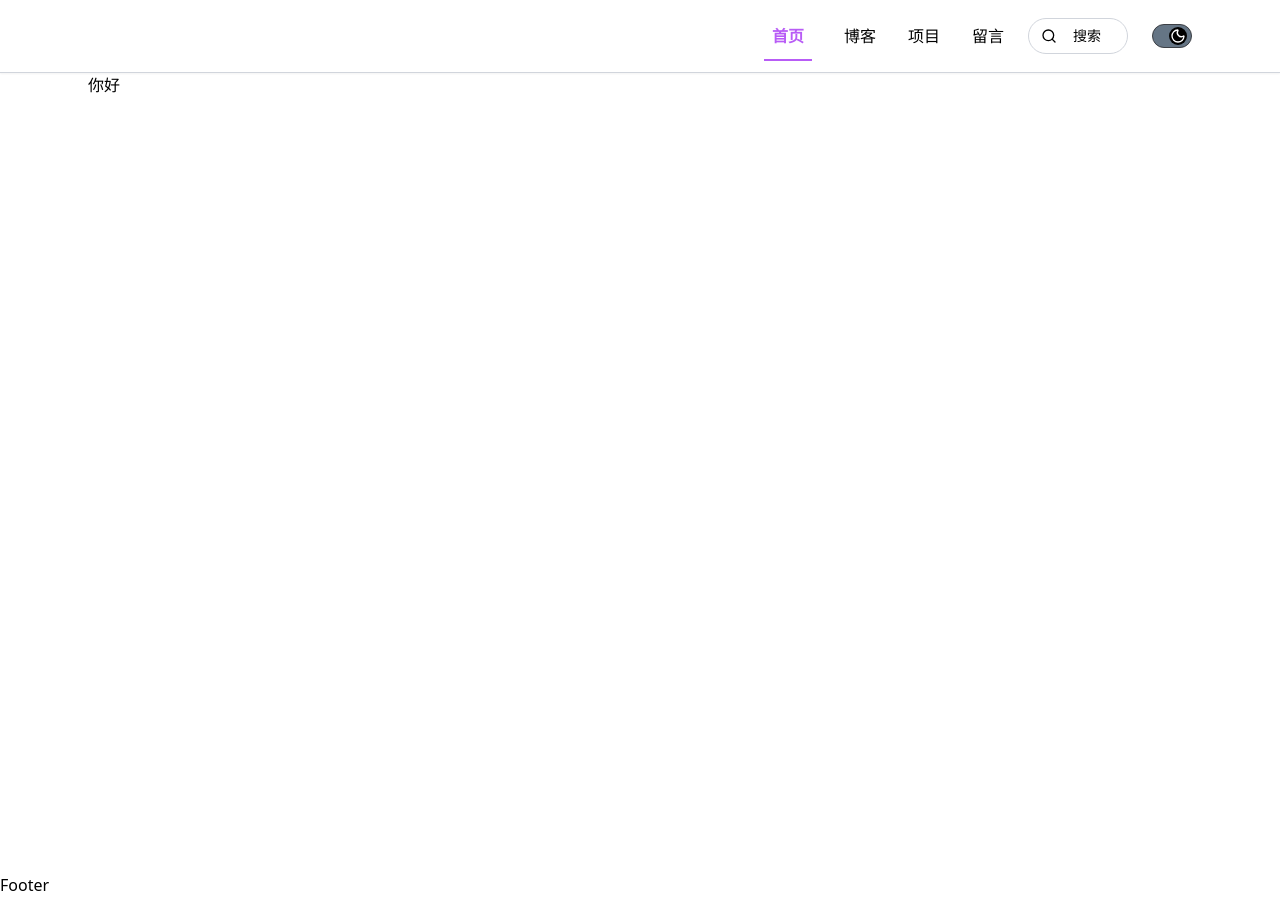
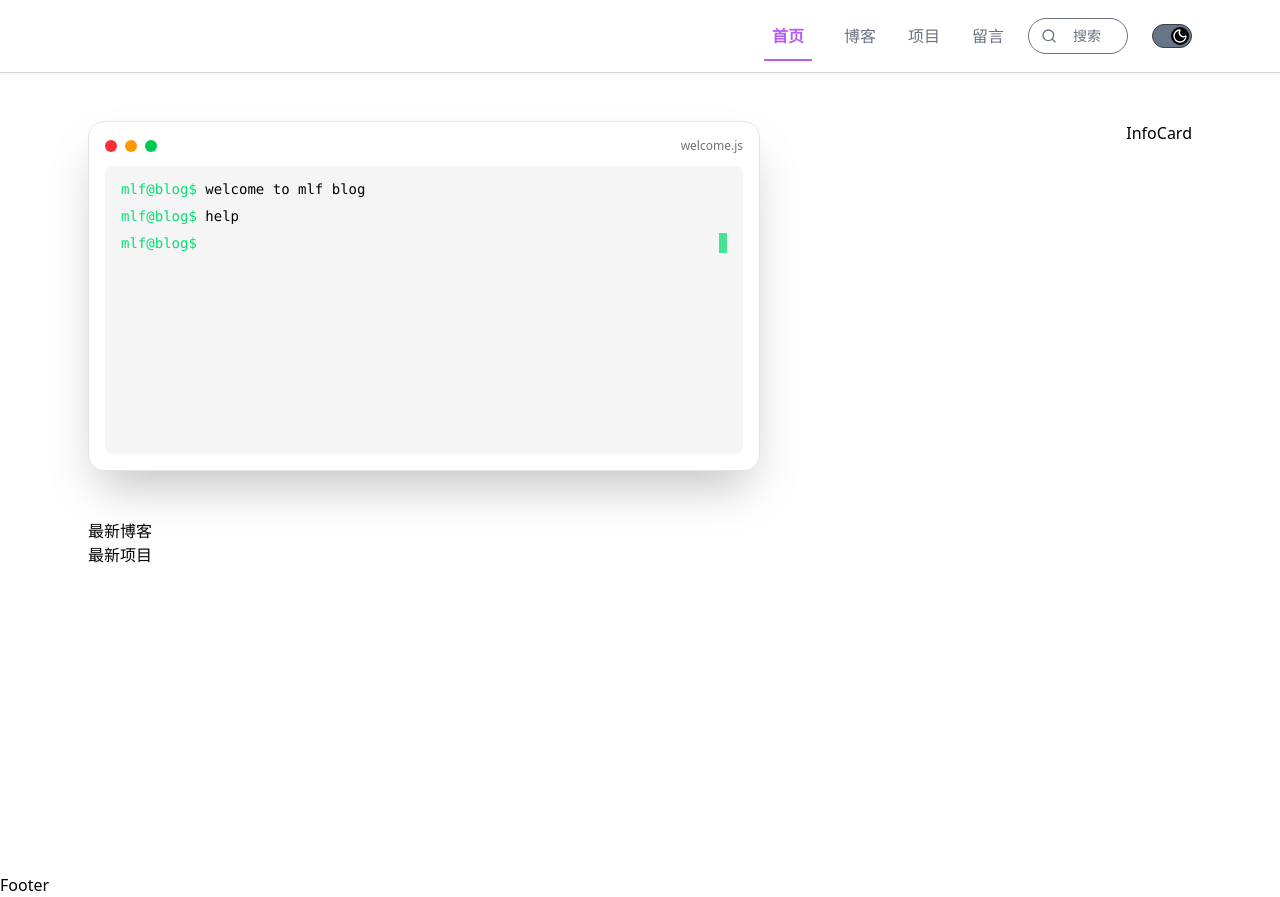
Before and after one commit to milaifeng/portfolio, a Next.js app: page / in a window 1280 px wide. Built offline with nearby package versions, Linux system fonts and the light colour scheme.

Commit message:
添加了一个命令行窗口

```diff
--- /dev/null
+++ b/app/guesbook/page.tsx
@@ -0,0 +1,5 @@
+const guesbookPage = () => {
+  return <div>欢迎来到留言板</div>;
+};
+
+export default guesbookPage;
--- a/app/layout.tsx
+++ b/app/layout.tsx
@@ -28,7 +28,7 @@ export default function RootLayout({
   return (
     <html lang="zh" suppressHydrationWarning>
       <body
-        className={`${geistSans.variable} ${geistMono.variable} antialiased`}
+        className={`${geistSans.variable} ${geistMono.variable} antialiased dark:bg-[#1b1b1f] transition-colors duration-300`}
       >
         <ThemeProvider
           attribute="class"
--- a/app/page.tsx
+++ b/app/page.tsx
@@ -1,3 +1,15 @@
+import Terminal from "@/components/home/Terminal";
+import InfoCard from "@/components/home/InfoCard";
+
 export default function Home() {
-  return <div>你好</div>;
+  return (
+    <div>
+      <div className="flex py-12 justify-between">
+        <Terminal />
+        <InfoCard />
+      </div>
+      <div>最新博客</div>
+      <div>最新项目</div>
+    </div>
+  );
 }
--- a/components/Footer.tsx
+++ b/components/Footer.tsx
@@ -1,5 +1,5 @@
 const Footer = () => {
-  return <div>Footer</div>;
+  return <footer>Footer</footer>;
 };
 
 export default Footer;
--- a/components/Header.tsx
+++ b/components/Header.tsx
@@ -14,32 +14,28 @@ const items = [
   { id: 0, label: "首页", href: "/" },
   { id: 1, label: "博客", href: "/blog" },
   { id: 2, label: "项目", href: "/projects" },
-  { id: 3, label: "留言", href: "/message" },
+  { id: 3, label: "留言", href: "/guesbook" },
 ];
 const Header = () => {
   const path = usePathname();
   const { theme } = useTheme();
-  console.log(path);
+  const logoPath = theme === "light" ? logoDrak : logoLight;
   return (
-    <header className="border-b border-gray-300 shadow-xs dark:border-[#000000]">
+    <header className="border-b border-gray-300 shadow-xs dark:border-[#000000] dark:bg-[#1b1b1f] transition-colors duration-300">
       <div className="max-w-6xl mx-auto flex justify-between h-18 items-center px-6">
         <Link href="/">
-          <Image
-            src={theme === "light" ? logoDrak : logoLight}
-            alt="logo"
-            height={60}
-          />
+          <Image src={logoPath} alt="logo" height={60} />
         </Link>
 
         <div className="flex gap-6 items-center">
-          <ul className="flex font-normal items-center justify-center gap-8">
+          <ul className="flex font-normal items-center justify-center gap-8 text-gray-500 ">
             {items.map((item) => (
               <li key={item.id}>
                 <Link
                   className={`${
                     path === item.href &&
                     "text-[#B85CF6] font-bold border-b-2 px-2 py-3"
-                  }`}
+                  } hover:text-[#B85CF6]`}
                   href={item.href}
                 >
                   {item.label}
@@ -47,7 +43,7 @@ const Header = () => {
               </li>
             ))}
           </ul>
-          <Button className="w-25 justify-start gap-4 border border-gray-300 rounded-3xl">
+          <Button className="w-25 justify-start gap-4 border border-gray-500 rounded-3xl text-gray-500">
             <Search />
             <span>搜索</span>
           </Button>
--- a/components/ThemeToggle.tsx
+++ b/components/ThemeToggle.tsx
@@ -1,7 +1,7 @@
 "use client";
 import { useTheme } from "next-themes";
 import { Moon, Sun } from "lucide-react";
-import { Button } from "./ui/button";
+import { Button } from "@/components/ui/button";
 const ThemeToggle = () => {
   const { theme, setTheme } = useTheme();
 
@@ -24,7 +24,7 @@ const ThemeToggle = () => {
         className={`transform transition-transform duration-500 ease-in-out w-4.5 h-4.5 rounded-full flex items-center justify-center ${
           theme === "light"
             ? "translate-x-0.5 bg-white"
-            : "translate-x-4 bg-black"
+            : "translate-x-4.5 bg-black"
         }`}
       >
         {theme === "light" ? (
--- /dev/null
+++ b/components/home/InfoCard.tsx
@@ -0,0 +1,5 @@
+const InfoCard = () => {
+  return <div>InfoCard</div>;
+};
+
+export default InfoCard;
--- /dev/null
+++ b/components/home/Terminal.tsx
@@ -0,0 +1,172 @@
+"use client";
+import { useEffect, useRef, useState } from "react";
+
+const Terminal = () => {
+  const [history, setHistory] = useState<
+    { type: "output" | "input"; content: string }[]
+  >([
+    { type: "input", content: "welcome to mlf blog" },
+    { type: "input", content: "help" },
+  ]);
+  const [currentInput, setCurrentInput] = useState("");
+  const [commandHistory, setCommandHistory] = useState<string[]>([]);
+  const [historyIndex, setHistoryIndex] = useState(-1);
+  const inputRef = useRef<HTMLInputElement>(null);
+  const containerRef = useRef<HTMLDivElement>(null);
+  // 预定义命令映射（你可以自由扩展）
+  const commands: Record<string, (args: string[]) => string | string[]> = {
+    help: () => [
+      "<span class='text-cyan-400'>Available commands:</span>",
+      "projects Show my project",
+      "about Show user information",
+      "blog  Show blog statistics",
+      "contact Show email",
+      "clear Clear terminal screen",
+      "help Show this help history",
+    ],
+    about: () => ["mlf", "front-end developers"],
+    projects: () => [
+      "<span class='text-cyan-400'>我的代表项目：</span>",
+      "• 项目1 - 描述（链接: <a href='/projects/1' class='text-blue-400 underline'>查看详情</a>）",
+      "• 项目2 - 描述（链接: <a href='/projects/2' class='text-blue-400 underline'>查看详情</a>）",
+      "输入 <span class='text-green-400'>projects</span> + 项目名 查看更多",
+    ],
+    blog: () => [
+      "<span class='text-cyan-400'>最近博客：</span>",
+      "• 《Next.js 最佳实践》 - 2025/12",
+      "• 《TailwindCSS 高级技巧》 - 2025/11",
+      "前往 <a href='/blog' class='text-blue-400 underline'>/blog</a> 查看全部",
+    ],
+    contact: () => [
+      "<span class='text-cyan-400'>联系我：</span>",
+      "• Email: your@email.com",
+      "• GitHub: <a href='https://github.com/yourname' class='text-blue-400 underline'>github.com/yourname</a>",
+      "• Twitter/X: <a href='https://twitter.com/yourname' class='text-blue-400 underline'>@yourname</a>",
+    ],
+    clear: () => {
+      setHistory([]);
+      return [];
+    },
+  };
+
+  const handleCommand = (input: string) => {
+    const trimmed = input.trim();
+    const [cmd, ...args] = trimmed.split(" ");
+
+    // 添加输入记录
+    setHistory((prev) => [...prev, { type: "input", content: trimmed }]);
+
+    if (!trimmed) {
+      setHistory((prev) => [...prev, { type: "output", content: "" }]);
+      return;
+    }
+
+    // 添加到命令历史
+    setCommandHistory((prev) => [trimmed, ...prev]);
+
+    const lowerCmd = cmd.toLowerCase();
+    if (commands[lowerCmd]) {
+      const result = commands[lowerCmd](args);
+      const lines = Array.isArray(result) ? result : [result];
+      setHistory((prev) => [
+        ...prev,
+        ...lines.map((line) => ({ type: "output", content: line })),
+        { type: "output", content: "" },
+      ]);
+    } else {
+      setHistory((prev) => [
+        ...prev,
+        {
+          type: "output",
+          content: `<span class='text-red-400'>command not found: ${cmd}</span>`,
+        },
+        { type: "output", content: "" },
+      ]);
+    }
+  };
+
+  const handleKeyDown = (e: React.KeyboardEvent<HTMLInputElement>) => {
+    if (e.key === "Enter") {
+      handleCommand(currentInput);
+      setCurrentInput("");
+      setHistoryIndex(-1);
+    } else if (e.key === "ArrowUp") {
+      e.preventDefault();
+      if (historyIndex < commandHistory.length - 1) {
+        const newIndex = historyIndex + 1;
+        setHistoryIndex(newIndex);
+        setCurrentInput(commandHistory[newIndex] || "");
+      }
+    } else if (e.key === "ArrowDown") {
+      e.preventDefault();
+      if (historyIndex > 0) {
+        const newIndex = historyIndex - 1;
+        setHistoryIndex(newIndex);
+        setCurrentInput(commandHistory[newIndex]);
+      } else if (historyIndex === 0) {
+        setHistoryIndex(-1);
+        setCurrentInput("");
+      }
+    }
+  };
+
+  // 自动滚动到底部 + 聚焦输入框
+  useEffect(() => {
+    if (containerRef.current) {
+      containerRef.current.scrollTop = containerRef.current.scrollHeight;
+    }
+    inputRef.current?.focus();
+  }, [history]);
+  return (
+    <div className="w-full max-w-2xl bg-white dark:bg-neutral-900 p-4 rounded-2xl shadow-2xl border border-neutral-200 dark:border-neutral-800">
+      <div className="flex items-center justify-between mb-3">
+        <div className="flex items-center gap-2">
+          <span className="w-3 h-3 rounded-full bg-red-500"></span>
+          <span className="w-3 h-3 rounded-full bg-amber-500"></span>
+          <span className="w-3 h-3 rounded-full bg-green-500"></span>
+        </div>
+        <div className="text-xs text-neutral-500 dark:text-neutral-400">
+          welcome.js
+        </div>
+      </div>
+      <div
+        ref={containerRef}
+        className="h-72 rounded-lg bg-neutral-100 dark:bg-neutral-800 overflow-y-auto font-mono text-sm leading-relaxed px-4 py-3"
+      >
+        {/* 历史输出 */}
+        {history.map((item, i) => (
+          <div key={i} className="mb-1">
+            {item.type === "input" ? (
+              <span>
+                <span className="text-green-400">mlf@blog$</span> {item.content}
+              </span>
+            ) : (
+              <div dangerouslySetInnerHTML={{ __html: item.content }} />
+            )}
+          </div>
+        ))}
+
+        {/* 当前输入行 */}
+        <div className="flex items-center">
+          <span className="text-green-400 mr-2">mlf@blog$</span>
+          <input
+            ref={inputRef}
+            type="text"
+            value={currentInput}
+            onChange={(e) => setCurrentInput(e.target.value)}
+            onKeyDown={handleKeyDown}
+            className="flex-1 bg-transparent outline-none text-neutral-900 dark:text-neutral-100"
+            autoFocus
+            spellCheck={false}
+            autoComplete="off"
+            autoCapitalize="off"
+          />
+          {/* 闪烁光标 */}
+          <span className="inline-block w-2 h-5 bg-green-400 animate-pulse ml-1" />
+        </div>
+      </div>
+    </div>
+  );
+};
+
+export default Terminal;
```
